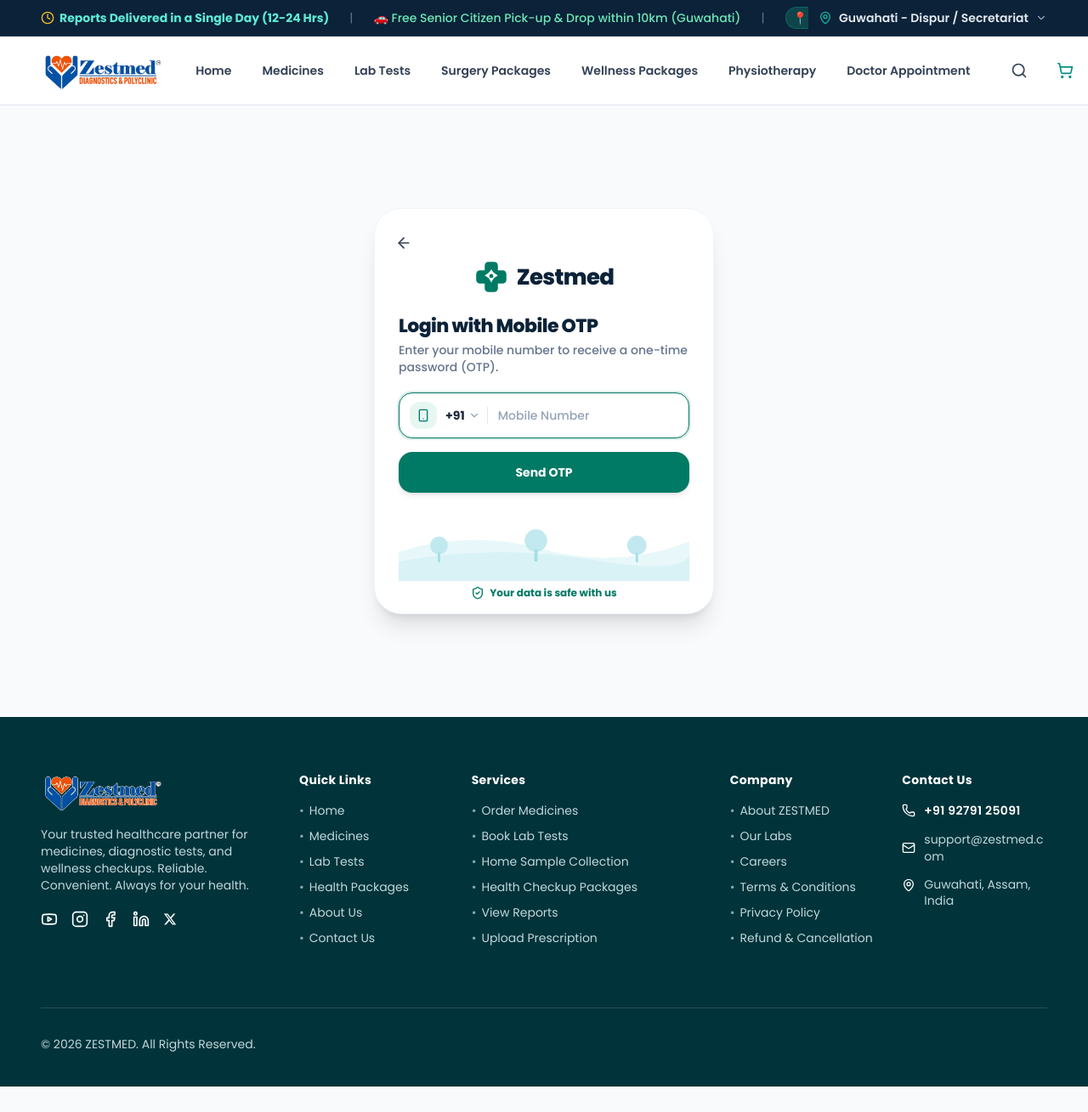
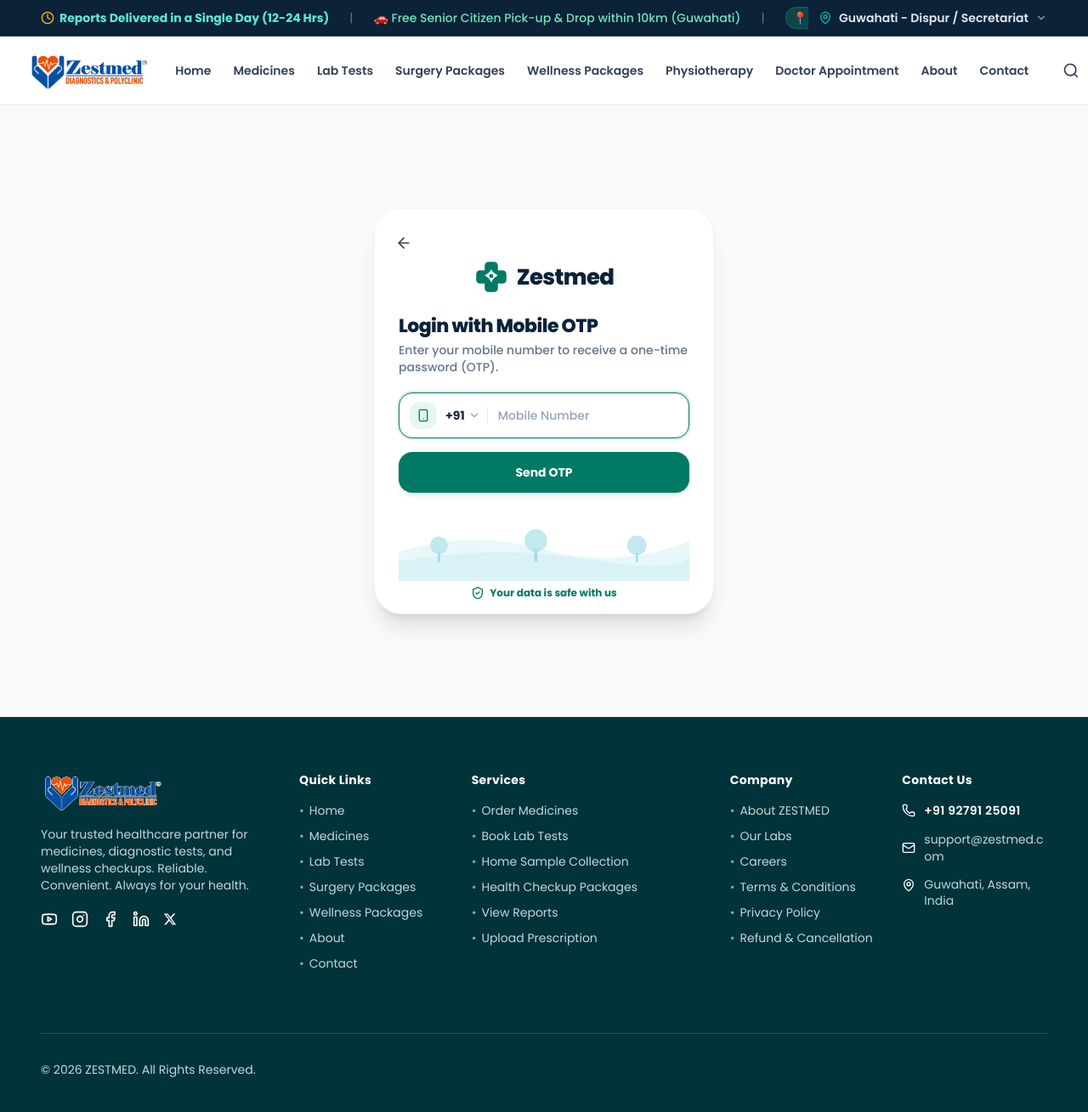
Before and after one commit to Ajayendra30/ZESTMED, a React (Vite) app: page /auth in a window 1280 px wide. Shown: the whole page at 85% size. Before the commit the page ends 1279 px from the top, so only its background shows below. Built offline with nearby package versions, Linux system fonts and the light colour scheme.

Commit message:
feat: add About and Contact to navbar and update Quick Links in footer

```diff
--- a/src/components/Footer.jsx
+++ b/src/components/Footer.jsx
@@ -96,15 +96,19 @@ export default function Footer({ onOpenPrescriptionModal }) {
               </li>
               <li className="flex items-center gap-1.5">
                 <span className="text-[#C0D8DC]/70">•</span>
-                <Link to="/packages" className="hover:text-white transition">Health Packages</Link>
+                <Link to="/surgery-packages" className="hover:text-white transition">Surgery Packages</Link>
               </li>
               <li className="flex items-center gap-1.5">
                 <span className="text-[#C0D8DC]/70">•</span>
-                <Link to="/about" className="hover:text-white transition">About Us</Link>
+                <Link to="/wellness-packages" className="hover:text-white transition">Wellness Packages</Link>
               </li>
               <li className="flex items-center gap-1.5">
                 <span className="text-[#C0D8DC]/70">•</span>
-                <Link to="/contact" className="hover:text-white transition">Contact Us</Link>
+                <Link to="/about" className="hover:text-white transition">About</Link>
+              </li>
+              <li className="flex items-center gap-1.5">
+                <span className="text-[#C0D8DC]/70">•</span>
+                <Link to="/contact" className="hover:text-white transition">Contact</Link>
               </li>
             </ul>
           </div>
--- a/src/components/Navbar.jsx
+++ b/src/components/Navbar.jsx
@@ -85,12 +85,12 @@ export default function Navbar({
     { name: 'Wellness Packages', href: '/wellness-packages', isRoute: true },
     { name: 'Physiotherapy', href: '/physiotherapy', isRoute: true },
     { name: 'Doctor Appointment', href: '/doctor-appointment', isRoute: true },
+    { name: 'About', href: '/about', isRoute: true },
+    { name: 'Contact', href: '/contact', isRoute: true },
   ];
 
   const secondaryNavLinks = [
     { name: 'Senior Care (10km Free)', onClick: onOpenSeniorPickup, isModal: true },
-    { name: 'About Us', href: '/about', isRoute: true },
-    { name: 'Contact', href: '/contact', isRoute: true },
   ];
 
   const allNavLinks = [...primaryNavLinks, ...secondaryNavLinks];
@@ -143,8 +143,8 @@ export default function Navbar({
             : 'bg-white border-b border-border'
         }`}
       >
-        <div className="w-full px-4 sm:px-6 lg:px-8 xl:px-12 2xl:px-16 relative">
-          <div className="flex items-center justify-between h-16 sm:h-20 gap-2 sm:gap-3 lg:gap-3 xl:gap-6">
+        <div className="w-full px-4 sm:px-6 lg:px-4 xl:px-8 2xl:px-14 relative">
+          <div className="flex items-center justify-between h-16 sm:h-20 gap-2 sm:gap-3 lg:gap-2 xl:gap-5">
 
             {/* Left: Brand Logo & Navigation (Hamburger alongside it) */}
             <div className="flex items-center gap-1.5 sm:gap-2.5 shrink-0">
@@ -169,7 +169,7 @@ export default function Navbar({
             </div>
 
             {/* Center Navigation Links with Mega Menu */}
-            <nav className="hidden lg:flex items-center gap-0.5 xl:gap-2">
+            <nav className="hidden lg:flex items-center gap-0.5 xl:gap-1.5 2xl:gap-2.5">
               {primaryNavLinks.map((link) => {
                 const isActive = routerLocation.pathname === link.href ||
                   (link.href === '/medicines' && (routerLocation.pathname.startsWith('/medicines') || medicinesMegaOpen));
@@ -183,7 +183,7 @@ export default function Navbar({
                     >
                       <Link
                         to={link.href}
-                        className={`px-2.5 xl:px-3.5 py-2 text-xs xl:text-sm font-semibold rounded-xl transition flex items-center gap-1 whitespace-nowrap relative ${
+                        className={`px-1.5 xl:px-2.5 2xl:px-3.5 py-2 text-xs xl:text-sm font-semibold rounded-xl transition flex items-center gap-1 whitespace-nowrap relative ${
                           isActive
                             ? 'text-[#008F83] font-bold'
                             : 'text-slate-700 hover:text-[#008F83]'
@@ -191,7 +191,7 @@ export default function Navbar({
                       >
                         <span>{link.name}</span>
                         {isActive && (
-                          <span className="absolute bottom-0 left-2.5 right-2.5 h-[3px] bg-[#008F83] rounded-full" />
+                          <span className="absolute bottom-0 left-1.5 right-1.5 xl:left-2 xl:right-2 h-[3px] bg-[#008F83] rounded-full" />
                         )}
                       </Link>
 
@@ -413,7 +413,7 @@ export default function Navbar({
                     >
                       <Link
                         to={link.href}
-                        className={`px-2.5 xl:px-3.5 py-2 text-xs xl:text-sm font-semibold rounded-xl transition flex items-center gap-1 whitespace-nowrap relative ${
+                        className={`px-1.5 xl:px-2.5 2xl:px-3.5 py-2 text-xs xl:text-sm font-semibold rounded-xl transition flex items-center gap-1 whitespace-nowrap relative ${
                           routerLocation.pathname === link.href || labTestsMenuOpen
                             ? 'text-[#008F83] font-bold'
                             : 'text-slate-700 hover:text-[#008F83]'
@@ -421,7 +421,7 @@ export default function Navbar({
                       >
                         <span>{link.name}</span>
                         {routerLocation.pathname === link.href && (
-                          <span className="absolute bottom-0 left-2.5 right-2.5 h-[3px] bg-[#008F83] rounded-full" />
+                          <span className="absolute bottom-0 left-1.5 right-1.5 xl:left-2 xl:right-2 h-[3px] bg-[#008F83] rounded-full" />
                         )}
                       </Link>
 
@@ -501,13 +501,17 @@ export default function Navbar({
                   ? routerLocation.pathname === '/physiotherapy' || routerLocation.pathname === '/physio' || routerLocation.pathname === '/physiotherapist'
                   : link.name === 'Doctor Appointment'
                   ? routerLocation.pathname === '/doctor-appointment' || routerLocation.pathname === '/doctors' || routerLocation.pathname === '/doctor' || routerLocation.pathname === '/book-doctor'
+                  : link.name === 'About'
+                  ? routerLocation.pathname === '/about' || routerLocation.pathname === '/about-us'
+                  : link.name === 'Contact'
+                  ? routerLocation.pathname === '/contact' || routerLocation.pathname === '/contact-us'
                   : routerLocation.pathname === link.href;
 
                 return (
                   <Link
                     key={link.name}
                     to={link.href}
-                    className={`px-2.5 xl:px-3.5 py-2 text-xs xl:text-sm font-semibold rounded-xl transition flex items-center gap-1.5 whitespace-nowrap relative ${
+                    className={`px-1.5 xl:px-2.5 2xl:px-3.5 py-2 text-xs xl:text-sm font-semibold rounded-xl transition flex items-center gap-1.5 whitespace-nowrap relative ${
                       isCurrentActive
                         ? 'text-[#008F83] font-bold'
                         : 'text-slate-700 hover:text-[#008F83]'
@@ -515,7 +519,7 @@ export default function Navbar({
                   >
                     <span>{link.name}</span>
                     {isCurrentActive && (
-                      <span className="absolute bottom-0 left-2.5 right-2.5 h-[3px] bg-[#008F83] rounded-full" />
+                      <span className="absolute bottom-0 left-1.5 right-1.5 xl:left-2 xl:right-2 h-[3px] bg-[#008F83] rounded-full" />
                     )}
                   </Link>
                 );
@@ -696,6 +700,10 @@ export default function Navbar({
                   ? routerLocation.pathname === '/physiotherapy' || routerLocation.pathname === '/physio' || routerLocation.pathname === '/physiotherapist'
                   : link.name === 'Doctor Appointment'
                   ? routerLocation.pathname === '/doctor-appointment' || routerLocation.pathname === '/doctors' || routerLocation.pathname === '/doctor' || routerLocation.pathname === '/book-doctor'
+                  : link.name === 'About'
+                  ? routerLocation.pathname === '/about' || routerLocation.pathname === '/about-us'
+                  : link.name === 'Contact'
+                  ? routerLocation.pathname === '/contact' || routerLocation.pathname === '/contact-us'
                   : routerLocation.pathname === link.href;
 
                 return (
```
